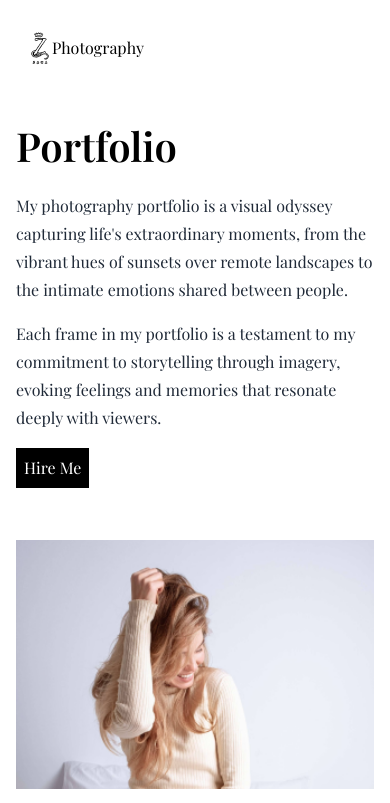
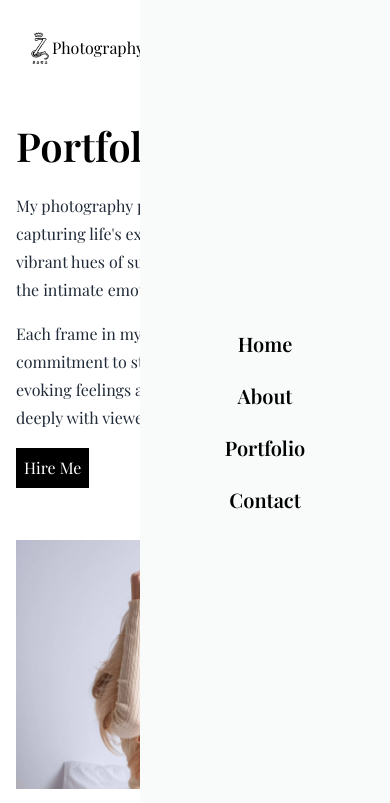
Before and after one commit to ThunderboltForEver/Photography, a Next.js app: page /portfolio in a window 390 px wide. Shown: the top 803 px of the page. Built offline with nearby package versions, Linux system fonts and the light colour scheme; a web font is replaced by a local one.

Commit message:
MobileNav Added

```diff
--- a/app/components/Header.tsx
+++ b/app/components/Header.tsx
@@ -2,6 +2,8 @@ import Image from "next/image";
 import Link from "next/link";
 import logo from "../../public/zana.svg";
 import Socials from "./Socials";
+import MobileNav from "./MobileNav";
+
 export default function Header() {
   return (
     <header className="px-4 md:px-8 xl:px-20 h-24 flex justify-between items-center relative sm:fixed w-full z-30">
@@ -18,6 +20,7 @@ export default function Header() {
         </nav>
         <Socials />
       </div>
+        <MobileNav />
     </header>
   );
 }
--- /dev/null
+++ b/app/components/MobileNav.tsx
@@ -0,0 +1,19 @@
+import Link from "next/link";
+
+export default function MobileNav() {
+
+    return (
+
+        <nav className="md:hidden text-xl font-semibold absolute top-0 right-0 min-h-screen bg-[#f9fbfb] flex flex-col items-center justify-center gap-6 w-[250px]">
+
+
+            <Link href={"/"}>Home</Link>
+            <Link href={"/about"}>About</Link>
+            <Link href={"/portfolio"}>Portfolio</Link>
+            <Link href={"/contact"}>Contact</Link>
+        </nav>
+
+
+
+    )
+}
```
